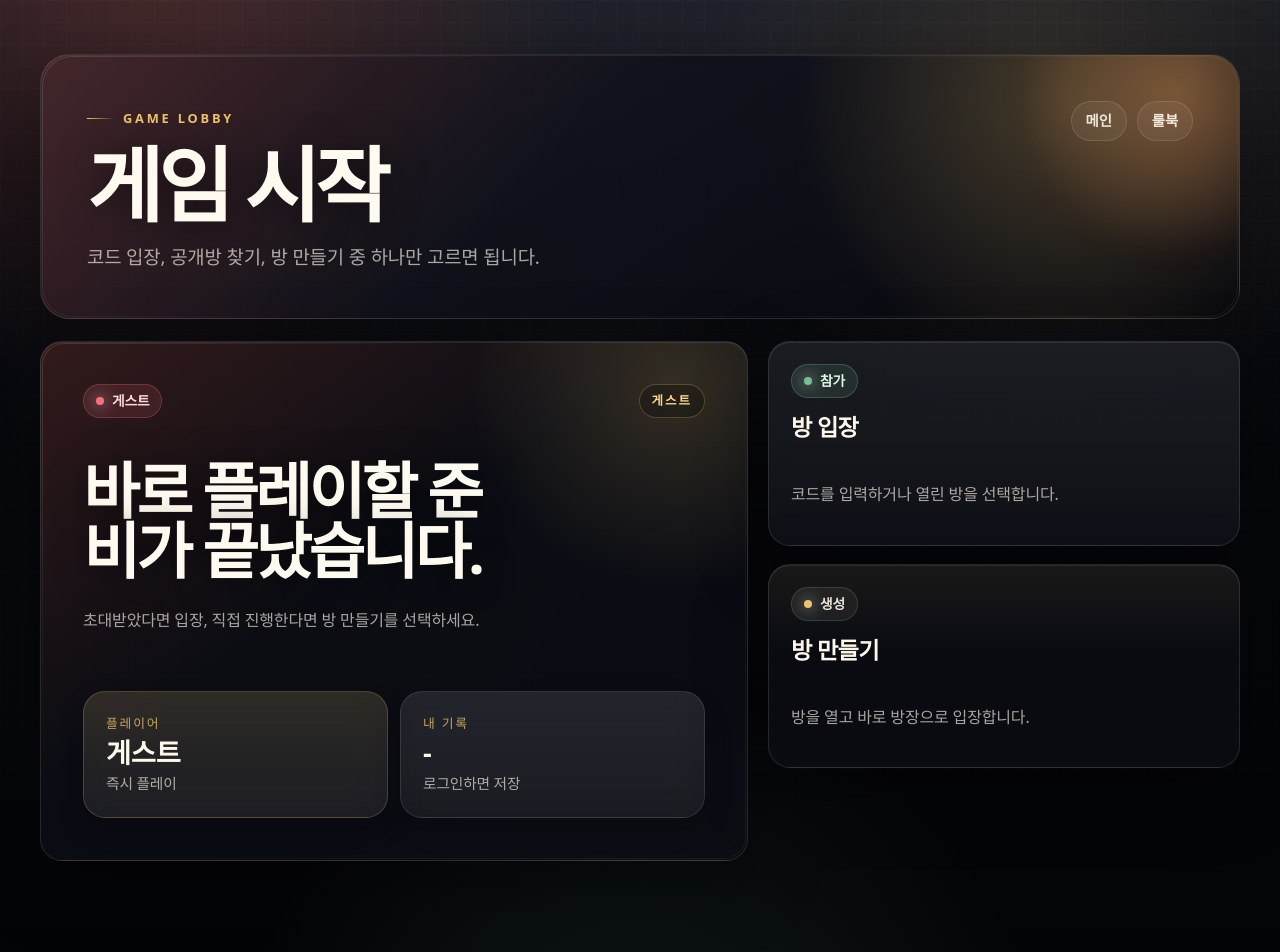
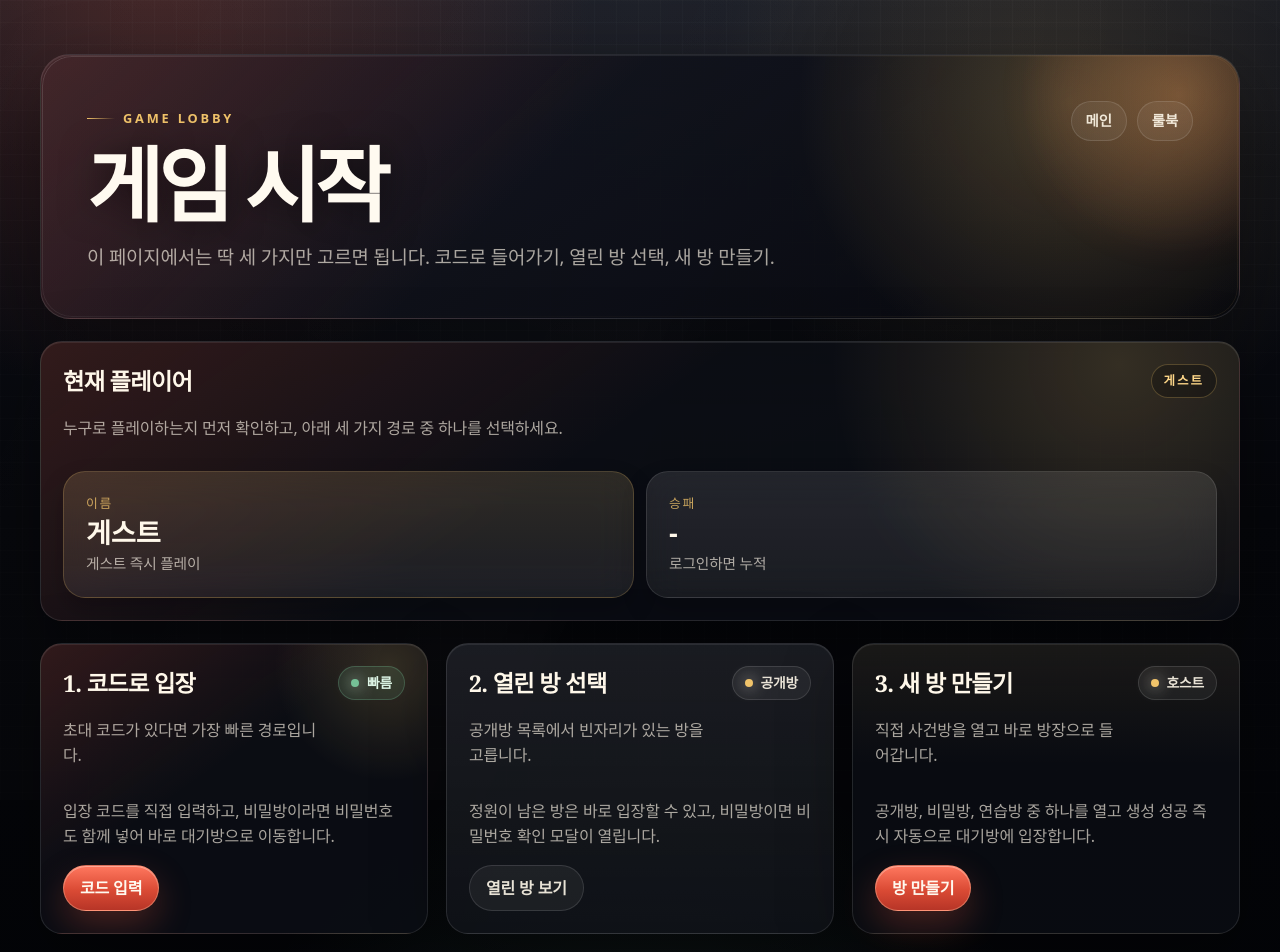
Before and after one commit to py9245/mysteryGame, a Next.js app: page /rooms in a window 1280 px wide. Shown: the top 952 px of the page. Built offline with nearby package versions, Linux system fonts and the light colour scheme; no server answers.

Commit message:
Refine dashboard and room entry UI

```diff
--- a/src/app/globals.css
+++ b/src/app/globals.css
@@ -1593,6 +1593,23 @@ select {
   font-size: clamp(1rem, 1.65vw, 1.18rem);
 }
 
+.dashboard-eyebrow {
+  margin-bottom: 12px;
+  font-size: 0.76rem;
+}
+
+.dashboard-page-title {
+  max-width: 720px;
+  font-size: clamp(2rem, 4.8vw, 4.1rem);
+  letter-spacing: -0.05em;
+}
+
+.dashboard-page-kicker {
+  max-width: 620px;
+  margin-top: 14px;
+  font-size: clamp(0.95rem, 1.15vw, 1.05rem);
+}
+
 .header-actions,
 .action-row,
 .home-hero-actions {
@@ -2183,6 +2200,14 @@ select {
     font-size: clamp(2rem, 12vw, 3.4rem);
   }
 
+  .dashboard-page-title {
+    font-size: clamp(1.72rem, 8vw, 2.7rem);
+  }
+
+  .dashboard-page-kicker {
+    font-size: 0.94rem;
+  }
+
   .mt-command-title {
     font-size: clamp(1.85rem, 10vw, 3rem);
   }
--- a/src/features/room-entry/RoomStartSurface.tsx
+++ b/src/features/room-entry/RoomStartSurface.tsx
@@ -13,6 +13,7 @@ function formatPercentage(value: number): string {
 export function RoomStartSurface({ viewer }: { viewer: CurrentViewer | null }) {
   const accountViewer = viewer?.kind === "account" ? viewer.account : null;
   const displayNickname = viewer?.nickname ?? "게스트";
+  const playerStateLabel = accountViewer ? "전적 저장 중" : "게스트 즉시 플레이";
 
   return (
     <main className="page-shell home-page-shell mt-product-home">
@@ -21,7 +22,7 @@ export function RoomStartSurface({ viewer }: { viewer: CurrentViewer | null }) {
           <div className="mt-hero-copy">
             <p className="eyebrow">Game Lobby</p>
             <h1 className="page-title">게임 시작</h1>
-            <p className="page-kicker">코드 입장, 공개방 찾기, 방 만들기 중 하나만 고르면 됩니다.</p>
+            <p className="page-kicker">이 페이지에서는 딱 세 가지만 고르면 됩니다. 코드로 들어가기, 열린 방 선택, 새 방 만들기.</p>
           </div>
           <div className="header-actions">
             <Link className="button-secondary button-compact" href="/">
@@ -32,48 +33,80 @@ export function RoomStartSurface({ viewer }: { viewer: CurrentViewer | null }) {
         </div>
       </section>
 
-      <section className="home-hero-layout mt-home-stage">
-        <article className="panel panel-accent home-hero-main mt-command-card">
-          <div className="mt-command-topline">
-            <span className="status-badge" data-tone={accountViewer ? "live" : "alert"}>
-              {accountViewer ? "계정" : "게스트"}
-            </span>
+      <section className="panel panel-accent">
+        <div className="composer-header">
+          <div>
+            <h2 className="panel-title">현재 플레이어</h2>
+            <p className="panel-copy">누구로 플레이하는지 먼저 확인하고, 아래 세 가지 경로 중 하나를 선택하세요.</p>
+          </div>
           <span className="room-code-chip">{displayNickname}</span>
         </div>
-          <div className="mt-command-body">
-            <h2 className="mt-command-title">바로 플레이할 준비가 끝났습니다.</h2>
-            <p className="panel-copy">초대받았다면 입장, 직접 진행한다면 방 만들기를 선택하세요.</p>
-          </div>
-          <div className="metric-grid home-identity-summary mt-command-metrics">
+        <div className="metric-grid">
           <article className="metric-card metric-card-emphasis">
-              <span className="metric-label">플레이어</span>
+            <span className="metric-label">이름</span>
             <strong className="metric-value">{displayNickname}</strong>
-              <span className="metric-detail">{accountViewer ? "전적 저장" : "즉시 플레이"}</span>
+            <span className="metric-detail">{playerStateLabel}</span>
           </article>
           <article className="metric-card">
-              <span className="metric-label">내 기록</span>
+            <span className="metric-label">승패</span>
             <strong className="metric-value">
               {accountViewer ? `${accountViewer.stats.wins}승 ${accountViewer.stats.losses}패` : "-"}
             </strong>
             <span className="metric-detail">
-                {accountViewer ? `평균 ${formatRank(accountViewer.stats.averageRank)} · 승률 ${formatPercentage(accountViewer.stats.winRate)}` : "로그인하면 저장"}
+              {accountViewer ? `평균 ${formatRank(accountViewer.stats.averageRank)} · 승률 ${formatPercentage(accountViewer.stats.winRate)}` : "로그인하면 누적"}
             </span>
           </article>
         </div>
+      </section>
+
+      <section className="panel-grid">
+        <article className="panel panel-accent span-4">
+          <div className="composer-header">
+            <div>
+              <h2 className="panel-title">1. 코드로 입장</h2>
+              <p className="panel-copy">초대 코드가 있다면 가장 빠른 경로입니다.</p>
+            </div>
+            <span className="status-badge" data-tone="live">빠름</span>
+          </div>
+          <p className="panel-copy">입장 코드를 직접 입력하고, 비밀방이라면 비밀번호도 함께 넣어 바로 대기방으로 이동합니다.</p>
+          <div className="action-row">
+            <Link className="button-primary" href="/rooms/join#quick-join">
+              코드 입력
+            </Link>
+          </div>
         </article>
 
-        <aside className="home-side-stack mt-action-stack">
-          <Link className="panel home-action-card mt-link-card" href="/rooms/join">
-            <span className="status-badge" data-tone="live">참가</span>
-            <h2 className="panel-title">방 입장</h2>
-            <p className="panel-copy">코드를 입력하거나 열린 방을 선택합니다.</p>
+        <article className="panel span-4">
+          <div className="composer-header">
+            <div>
+              <h2 className="panel-title">2. 열린 방 선택</h2>
+              <p className="panel-copy">공개방 목록에서 빈자리가 있는 방을 고릅니다.</p>
+            </div>
+            <span className="status-badge">공개방</span>
+          </div>
+          <p className="panel-copy">정원이 남은 방은 바로 입장할 수 있고, 비밀방이면 비밀번호 확인 모달이 열립니다.</p>
+          <div className="action-row">
+            <Link className="button-secondary" href="/rooms/join#open-rooms">
+              열린 방 보기
             </Link>
-          <Link className="panel panel-muted home-action-card mt-link-card" href="/rooms/create">
-            <span className="status-badge">생성</span>
-            <h2 className="panel-title">방 만들기</h2>
-            <p className="panel-copy">방을 열고 바로 방장으로 입장합니다.</p>
+          </div>
+        </article>
+
+        <article className="panel panel-muted span-4">
+          <div className="composer-header">
+            <div>
+              <h2 className="panel-title">3. 새 방 만들기</h2>
+              <p className="panel-copy">직접 사건방을 열고 바로 방장으로 들어갑니다.</p>
+            </div>
+            <span className="status-badge">호스트</span>
+          </div>
+          <p className="panel-copy">공개방, 비밀방, 연습방 중 하나를 열고 생성 성공 즉시 자동으로 대기방에 입장합니다.</p>
+          <div className="action-row">
+            <Link className="button-primary" href="/rooms/create#create-room">
+              방 만들기
             </Link>
-        </aside>
+          </div>
+        </article>
       </section>
     </main>
   );
```
Also changed, not shown: src/features/dashboard/DashboardSurface.tsx (+63 -30 lines), src/features/home-entry/HomeEntrySurface.tsx (+35 -31 lines), src/features/home-entry/RoomDirectoryPanel.tsx (+10 -10 lines). Lines whose indentation alone changed are shown as unchanged.
